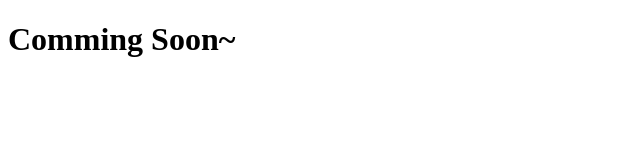
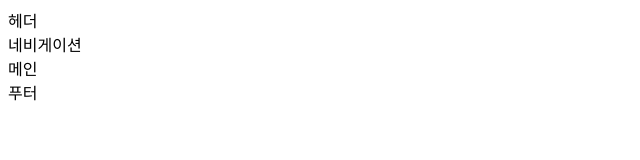
Before and after one commit to jeongyongseob/FUS13, a plain HTML site: page index.html in a window 1280 px wide. Shown: the whole page, without its empty margins (0-640 px from the left). Drawn offline with Linux system fonts and the light colour scheme.

Commit message:
인덱스 내용수정

```diff
--- a/index.html
+++ b/index.html
@@ -6,6 +6,11 @@
     <title>모바일 웹 - 정용섭</title>
 </head>
 <body>
-    <h1>Comming Soon~</h1>
+   <header class="appHeader">헤더
+   </header>
+   <nav class="navigation">네비게이션</nav>
+   <main class="appMain">메인</main>
+   <footer class="appFooter">푸터</footer>
 </body>
+
 </html>
```
